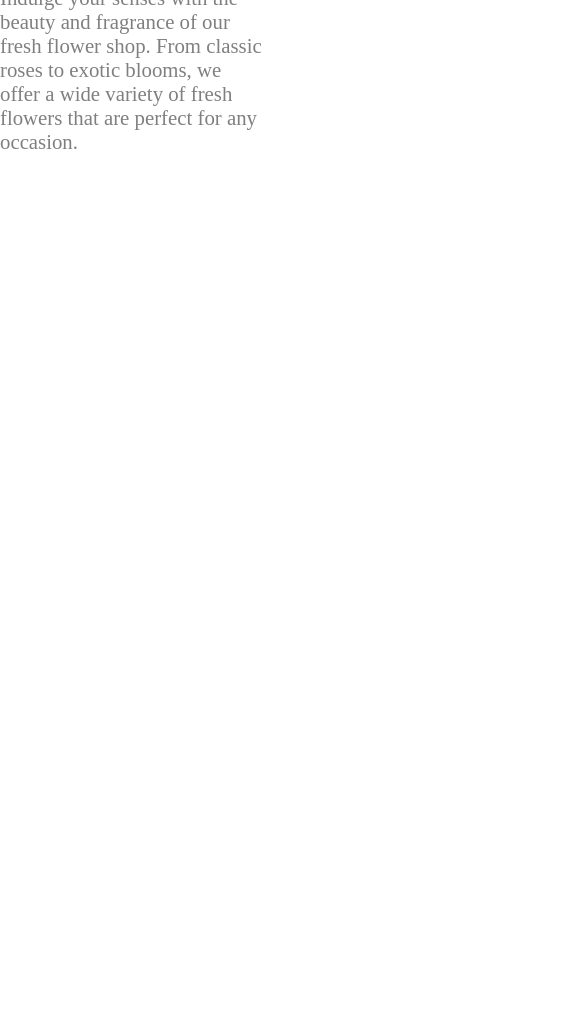
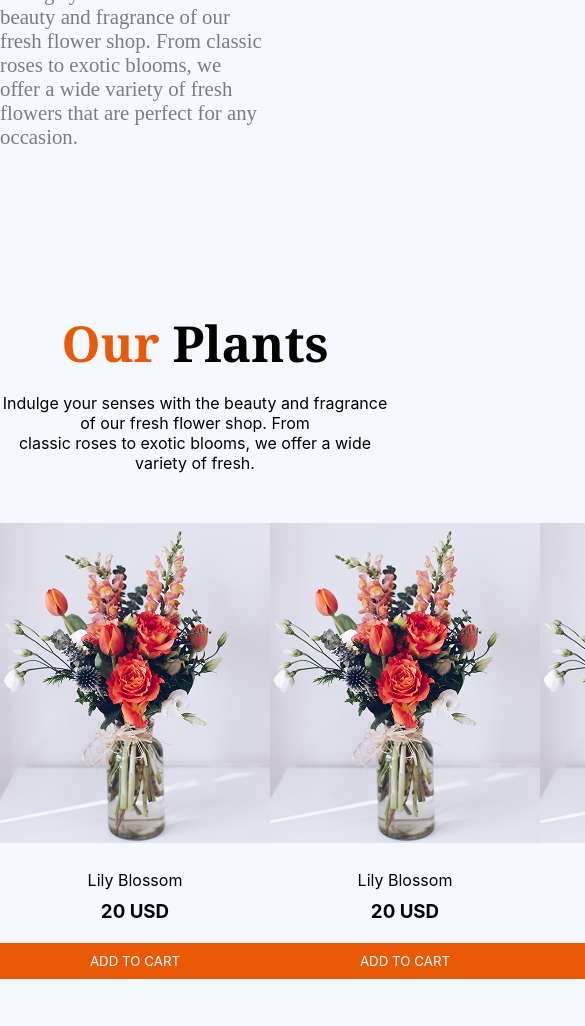
Before and after one commit to AB9T9/Assignment-2, a plain HTML site: page index.html in a window 390 px wide. Shown: the part 603-1629 px from the top of the page, 585 px wide, since content can reach past the window. Before the commit the page ends 844 px from the top, so only its background shows below. Drawn offline with Linux system fonts and the light colour scheme.

Commit message:
our plants card almost done without responsive

```diff
--- a/index.html
+++ b/index.html
@@ -54,7 +54,68 @@
         </div>
       </section>
     </header>
-    <main></main>
+    <main>
+      <section class="our-plants container">
+        <h2 class="plants-title noto-serif-normal">
+          <span class="title-color">Our</span> Plants
+        </h2>
+        <p class="plants-describtion inter">
+          Indulge your senses with the beauty and fragrance of our fresh flower
+          shop. From <br />classic roses to exotic blooms, we offer a wide
+          variety of fresh.
+        </p>
+        <div class="plants-card">
+          <div class="card-item">
+            <img src="./assets/sample-flower-image.png" alt="" />
+            <p class="plants-name inter">Lily Blossom</p>
+            <h3 class="plants-price inter">20 USD</h3>
+            <button class="plants-add inter">ADD TO CART</button>
+          </div>
+          <div class="card-item">
+            <img src="./assets/sample-flower-image.png" alt="" />
+            <p class="plants-name inter">Lily Blossom</p>
+            <h3 class="plants-price inter">20 USD</h3>
+            <button class="plants-add inter">ADD TO CART</button>
+          </div>
+          <div class="card-item">
+            <img src="./assets/sample-flower-image.png" alt="" />
+            <p class="plants-name inter">Lily Blossom</p>
+            <h3 class="plants-price inter">20 USD</h3>
+            <button class="plants-add inter">ADD TO CART</button>
+          </div>
+          <div class="card-item">
+            <img src="./assets/sample-flower-image.png" alt="" />
+            <p class="plants-name inter">Lily Blossom</p>
+            <h3 class="plants-price inter">20 USD</h3>
+            <button class="plants-add inter">ADD TO CART</button>
+          </div>
+          <div class="card-item">
+            <img src="./assets/sample-flower-image.png" alt="" />
+            <p class="plants-name inter">Lily Blossom</p>
+            <h3 class="plants-price inter">20 USD</h3>
+            <button class="plants-add inter">ADD TO CART</button>
+          </div>
+          <div class="card-item">
+            <img src="./assets/sample-flower-image.png" alt="" />
+            <p class="plants-name inter">Lily Blossom</p>
+            <h3 class="plants-price inter">20 USD</h3>
+            <button class="plants-add inter">ADD TO CART</button>
+          </div>
+          <div class="card-item">
+            <img src="./assets/sample-flower-image.png" alt="" />
+            <p class="plants-name inter">Lily Blossom</p>
+            <h3 class="plants-price inter">20 USD</h3>
+            <button class="plants-add inter">ADD TO CART</button>
+          </div>
+          <div class="card-item">
+            <img src="./assets/sample-flower-image.png" alt="" />
+            <p class="plants-name inter">Lily Blossom</p>
+            <h3 class="plants-price inter">20 USD</h3>
+            <button class="plants-add inter">ADD TO CART</button>
+          </div>
+        </div>
+      </section>
+    </main>
     <footer></footer>
   </body>
 </html>
--- a/sytle/style.css
+++ b/sytle/style.css
@@ -3,6 +3,15 @@
   margin: 0;
   box-sizing: border-box;
 }
+body {
+  background-color: #f5f8ff;
+}
+.inter {
+  font-family: "Inter", sans-serif;
+  font-optical-sizing: auto;
+  font-style: normal;
+}
+
 .noto-serif-normal {
   font-family: "Noto Serif", serif;
   font-optical-sizing: auto;
@@ -54,7 +63,7 @@ i {
   margin-top: 120px;
 }
 .banner-left-content {
-  padding-top: 140px;
+  padding-top: 135px;
 }
 .banner-right-content > img {
   display: block;
@@ -69,3 +78,41 @@ i {
   font-size: 1.3rem;
   color: rgba(0, 0, 0, 0.5);
 }
+/* our plants section */
+.our-plants {
+  margin-top: 160px;
+}
+.plants-title {
+  font-size: 3.1rem;
+  text-align: center;
+  margin-bottom: 16px;
+}
+.plants-describtion {
+  text-align: center;
+}
+.plants-card {
+  display: grid;
+  grid-template-columns: repeat(4, 1fr);
+}
+.card-item {
+  max-width: 270px;
+  margin-top: 50px;
+}
+.card-item > img {
+  margin-bottom: 20px;
+}
+.plants-name,
+.plants-price {
+  text-align: center;
+}
+.plants-price {
+  margin-top: 10px;
+}
+.plants-add {
+  border: none;
+  background-color: #e95a08;
+  color: white;
+  padding: 10px 20px;
+  margin-top: 20px;
+  width: 100%;
+}
```
